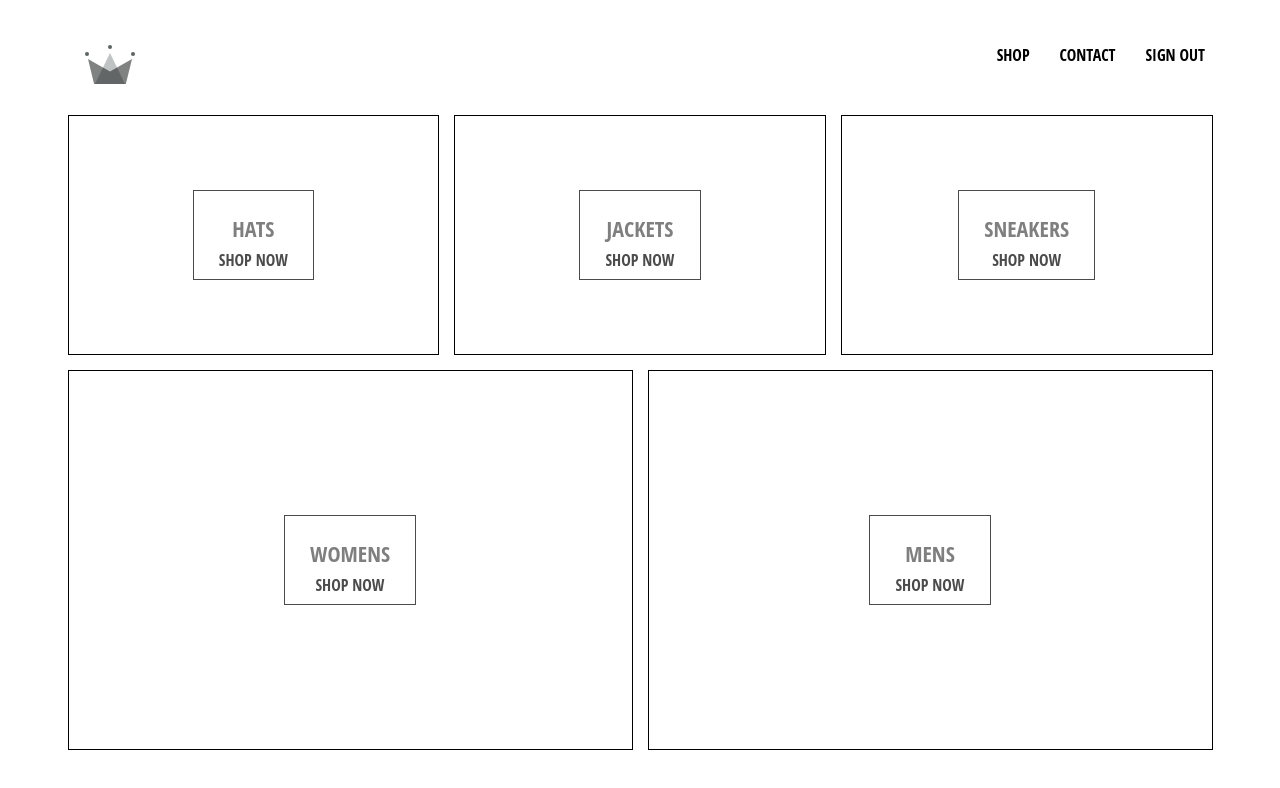
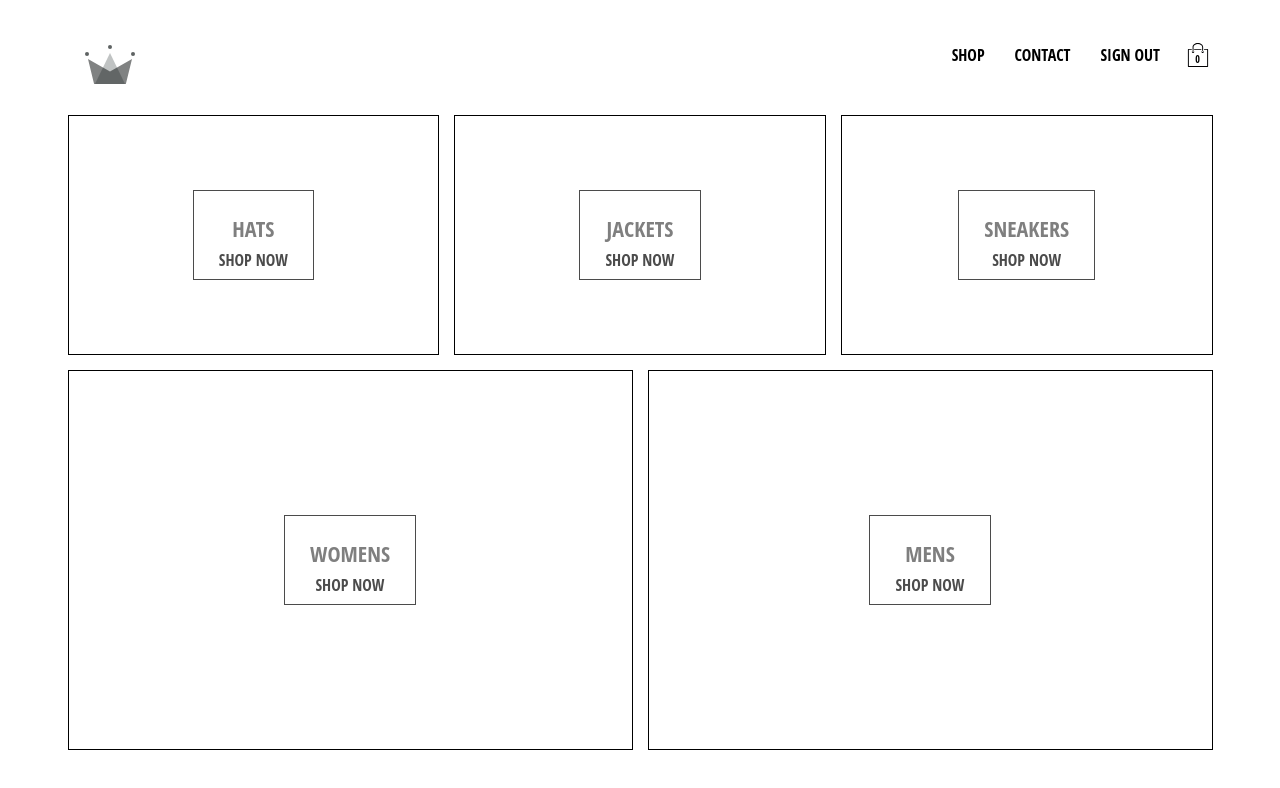
Before and after one commit to jahjahday/E-Commerce, a React (Create React App) app: page / in a window 1280 px wide. Shown: the top 788 px of the page. Built offline with nearby package versions, Linux system fonts and the light colour scheme; no server answers; grey boxes are pictures that could not be loaded.

Commit message:
Add cart icon and cart dropdown components

```diff
--- /dev/null
+++ b/src/components/cart-dropdown/cart-dropdown.jsx
@@ -0,0 +1,14 @@
+import React from "react";
+
+import Button from "../Button/button";
+
+import "./cart-dropdown.styles.scss";
+
+const CartDropdown  = () => (
+  <div className="cart-dropdown">
+    <div className="cart-items" />
+    <Button> GO TO CHECKOUT </Button>
+  </div>
+);
+
+export default CartDropdown;
--- /dev/null
+++ b/src/components/cart-dropdown/cart-dropdown.styles.scss
@@ -0,0 +1,24 @@
+.cart-dropdown {
+  position: absolute;
+  width: 240px;
+  height: 340px;
+  display: flex;
+  flex-direction: column;
+  padding: 20px;
+  border: 1px solid black;
+  background-color: white;
+  top: 90px;
+  right: 40px;
+  z-index: 5;
+
+  .cart-items {
+    height: 240px;
+    display: flex;
+    flex-direction: column;
+    overflow: scroll;
+  }
+
+  button {
+    margin-top: auto;
+  }
+}
--- /dev/null
+++ b/src/components/cart-icon/cart-icon.jsx
@@ -0,0 +1,21 @@
+import React from "react";
+import { connect } from "react-redux";
+
+import { toggleCartHidden } from "../../redux/cart/cart.actions";
+
+import { ReactComponent as ShoppingIcon } from "../../assets/11.2 shopping-bag.svg.svg";
+
+import "./cart-icon.styles.scss";
+
+const CartIcon = ({ toggleCartHidden }) => (
+  <div className="cart-icon" onClick={toggleCartHidden}>
+    <ShoppingIcon className="shopping-icon" />
+    <span className="item-count">0</span>
+  </div>
+);
+
+const mapDispatchToProps = (dispatch) => ({
+  toggleCartHidden: () => dispatch(toggleCartHidden()),
+});
+
+export default connect(null, mapDispatchToProps)(CartIcon);
--- /dev/null
+++ b/src/components/cart-icon/cart-icon.styles.scss
@@ -0,0 +1,21 @@
+.cart-icon {
+    width: 45px;
+    height: 45px;
+    position: relative;
+    display: flex;
+    align-items: center;
+    justify-content: center;
+    cursor: pointer;
+
+    .shopping-icon {
+      width: 24px;
+      height: 24px;
+    }
+
+    .item-count {
+      position: absolute;
+      font-size: 10px;
+      font-weight: bold;
+      bottom: 12px;
+    }
+  }
--- a/src/components/directory/directory.component.jsx
+++ b/src/components/directory/directory.component.jsx
@@ -48,7 +48,7 @@ class Directory extends React.Component {
   render() {
     return (
       <div className="directory-menu">
-        {this.state.sections.map(({ id, ...otherSectionProps }) => (
+        {this.state.sections.map(({ id, imageUrl, ...otherSectionProps }) => (
           <MenuItem key={id} {...otherSectionProps} />
         ))}
       </div>
--- a/src/components/header/header.jsx
+++ b/src/components/header/header.jsx
@@ -1,14 +1,16 @@
 import React from "react";
 import { Link } from "react-router-dom";
-import { connect } from 'react-redux';
+import { connect } from "react-redux";
 
 import { auth } from "../../firebase/firebase.utils";
+import CartIcon from "../cart-icon/cart-icon";
 
 import { ReactComponent as Logo } from "../../assets/4.3 crown.svg.svg";
 
 import "./header.style.scss";
+import CartDropdown from "../cart-dropdown/cart-dropdown";
 
-const Header = ({ currentUser }) => (
+const Header = ({ currentUser, hidden }) => (
   <div className="header">
     <Link className="logo-container" to="/">
       <Logo className="logo" />
@@ -29,12 +31,15 @@ const Header = ({ currentUser }) => (
           SIGN IN
         </Link>
       )}
+      <CartIcon />
     </div>
+    {hidden ? null : <CartDropdown />}
   </div>
 );
 
-const mapStateToProps = (state) => ({
-currentUser: state.user.currentUser
-})
+const mapStateToProps = ({ user: { currentUser }, cart: { hidden } }) => ({
+  currentUser,
+  hidden,
+});
 
-export default connect(mapStateToProps) (Header);
+export default connect(mapStateToProps)(Header);
--- /dev/null
+++ b/src/redux/cart/cart.actions.js
@@ -0,0 +1,5 @@
+import CartActionTypes from "./cart.types";
+
+export const toggleCartHidden = () => ({
+  type: CartActionTypes.TOGGLE_CART_HIDDEN,
+});
--- /dev/null
+++ b/src/redux/cart/cart.reducer.js
@@ -0,0 +1,19 @@
+import CartActionTypes from './cart.types';
+
+const INITIAL_STATE = {
+  hidden: true,
+};
+
+const cartReducer = (state = INITIAL_STATE, action) => {
+  switch (action.type) {
+    case CartActionTypes.TOGGLE_CART_HIDDEN:
+      return {
+        ...state,
+        hidden: !state.hidden,
+      };
+    default:
+      return state;
+  }
+};
+
+export default cartReducer;
--- /dev/null
+++ b/src/redux/cart/cart.types.js
@@ -0,0 +1,5 @@
+const CartActionTypes = {
+  TOGGLE_CART_HIDDEN: "TOGGLE_CART_HIDDEN",
+};
+
+export default CartActionTypes;
--- a/src/redux/root-reducer.js
+++ b/src/redux/root-reducer.js
@@ -2,6 +2,9 @@ import { combineReducers } from "redux";
 
 import userReducer from "./user/user.reducer";
 
+import cartReducer from "./cart/cart.reducer";
+
 export default combineReducers({
   user: userReducer,
+  cart: cartReducer,
 });
```
Also changed, not shown: src/assets/11.2 shopping-bag.svg.svg (added).
